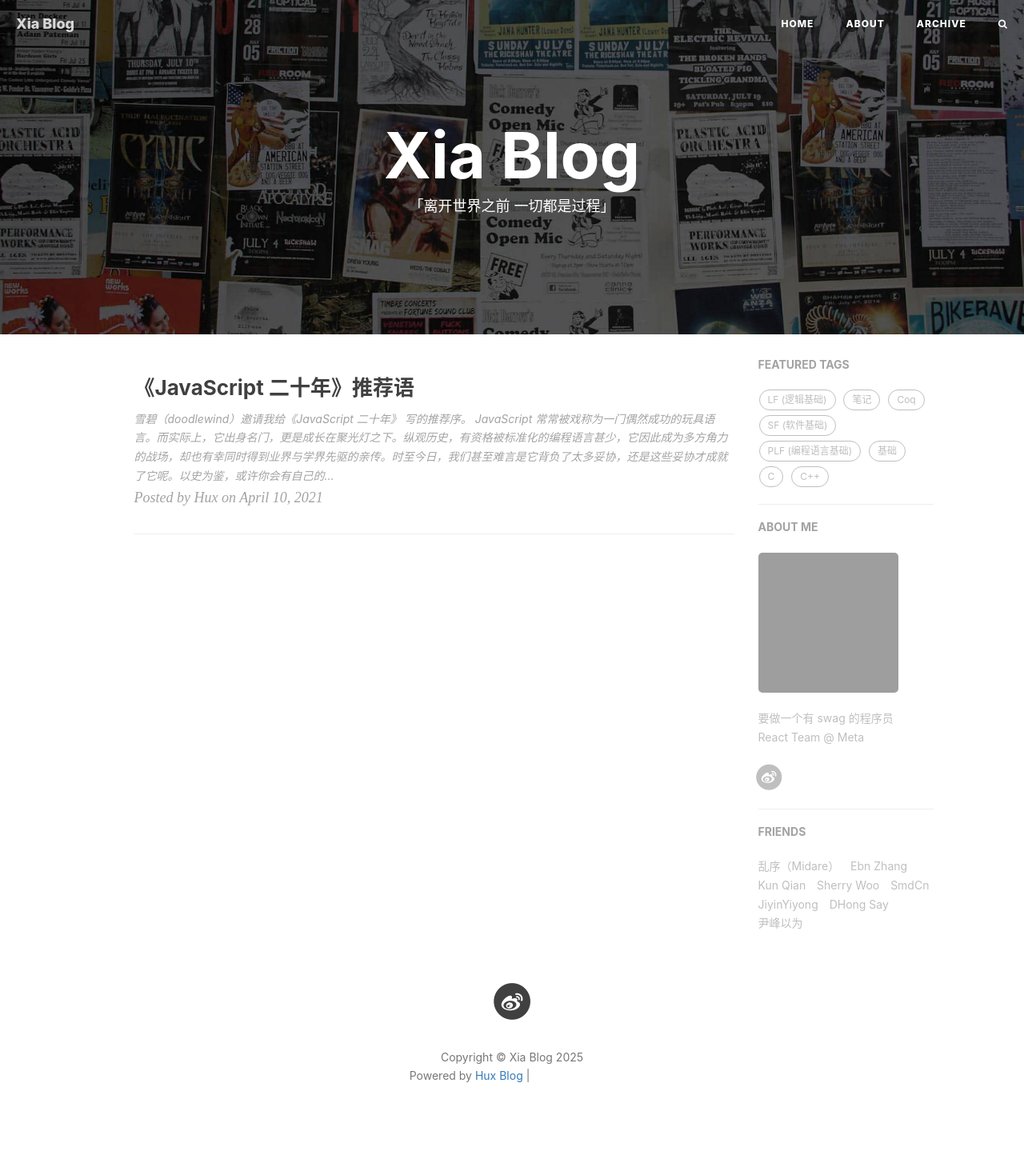
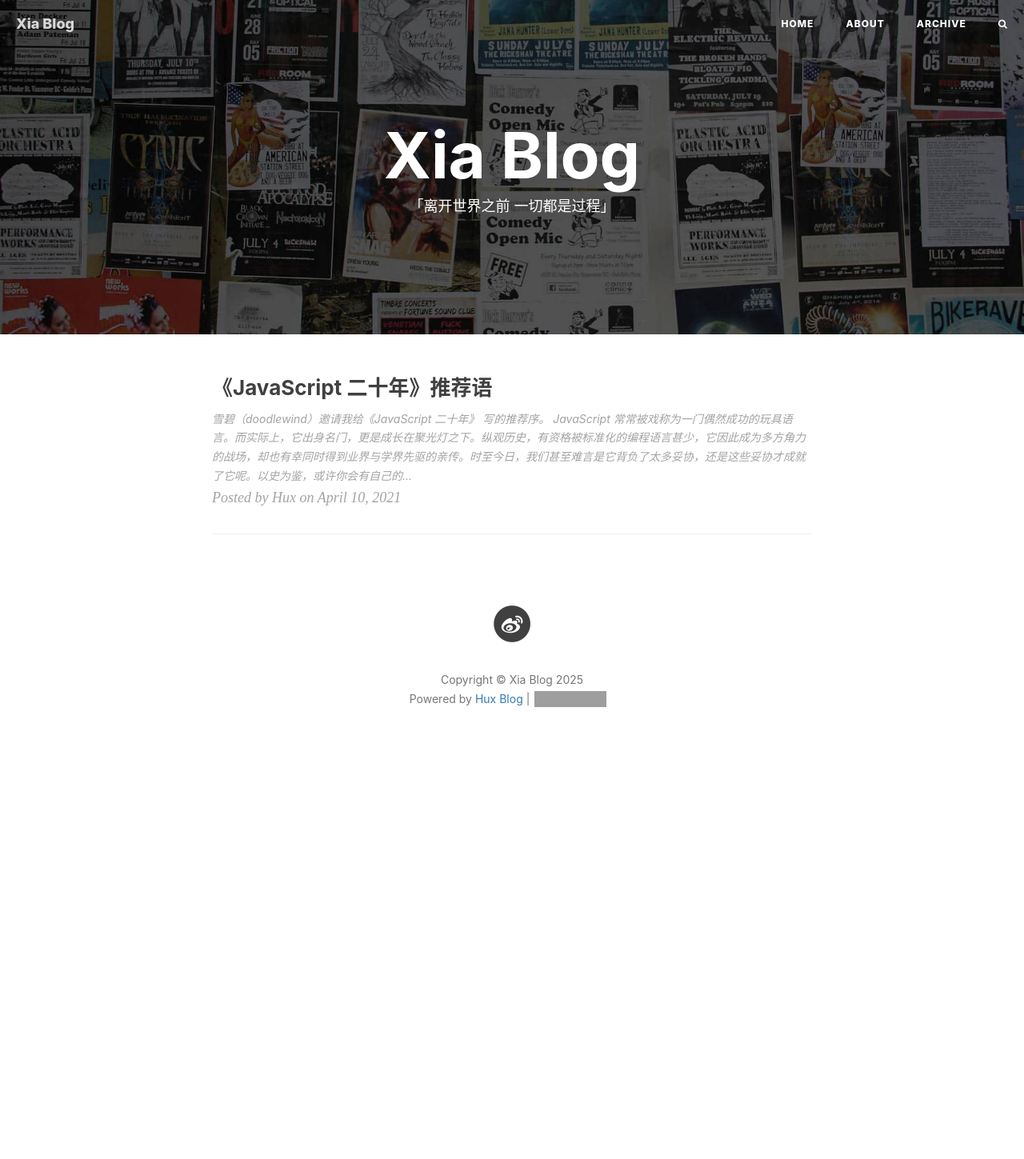
Before and after one commit to xiatour/xiatour.github.io, a Jekyll site: the page built from index.html, in a window 1280 px wide. Shown: the whole page at 80% size. Built offline with Jekyll 4.4.1, drawn with Linux system fonts in a browser that asks for light colours; nearby versions of some CDN libraries; the list of posts is cut into pages by our own code; comment, search, counter and statistics services are not loaded; after the commit the page ends 977 px from its top, so only the background shows below that; grey boxes are pictures that could not be loaded.

Commit message:
Update _config.yml

```diff
--- a/_config.yml
+++ b/_config.yml
@@ -69,30 +69,17 @@
 ga_domain: huangxuan.me
 
 # Sidebar settings
-sidebar: true # whether or not using Sidebar.
+sidebar: false # whether or not using Sidebar.
 sidebar-about-description: "要做一个有 swag 的程序员 <br> React Team @ Meta"
 sidebar-avatar: https://github.com/Huxpro.png # use absolute URL, seeing it's used in both `/` and `/about/`
 
 # Featured Tags
-featured-tags: true # whether or not using Feature-Tags
+featured-tags: false # whether or not using Feature-Tags
 featured-condition-size: 1 # A tag will be featured if the size of it is more than this condition value
 
 # Progressive Web Apps
 chrome-tab-theme-color: "#000000"
-service-worker: true
+service-worker: false
 
 # MathJax rendering for layout:page (e.g. post preview)
 page-mathjax: false
-
-# Friends
-friends:
-  [
-    { title: "乱序（Midare）", href: "http://mida.re/" },
-    { title: "Ebn Zhang", href: "https://ebnbin.dev/" },
-    { title: "Kun Qian", href: "http://kunq.me" },
-    { title: "Sherry Woo", href: "https://sherrywoo.me/" },
-    { title: "SmdCn", href: "http://blog.smdcn.net" },
-    { title: "JiyinYiyong", href: "http://tiye.me/" },
-    { title: "DHong Say", href: "http://dhong.co" },
-    { title: "尹峰以为", href: "http://ingf.github.io/" },
-  ]
```
